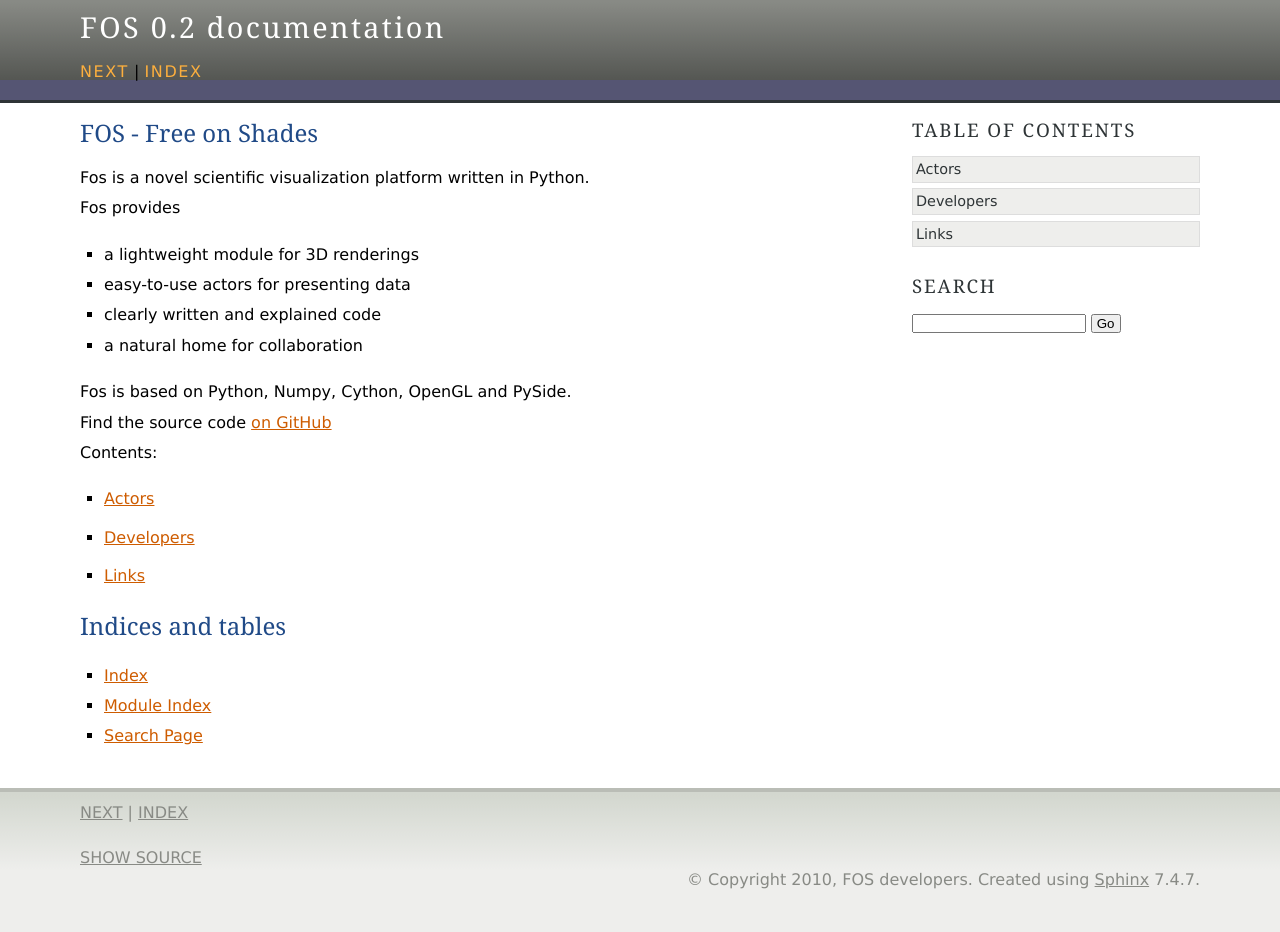
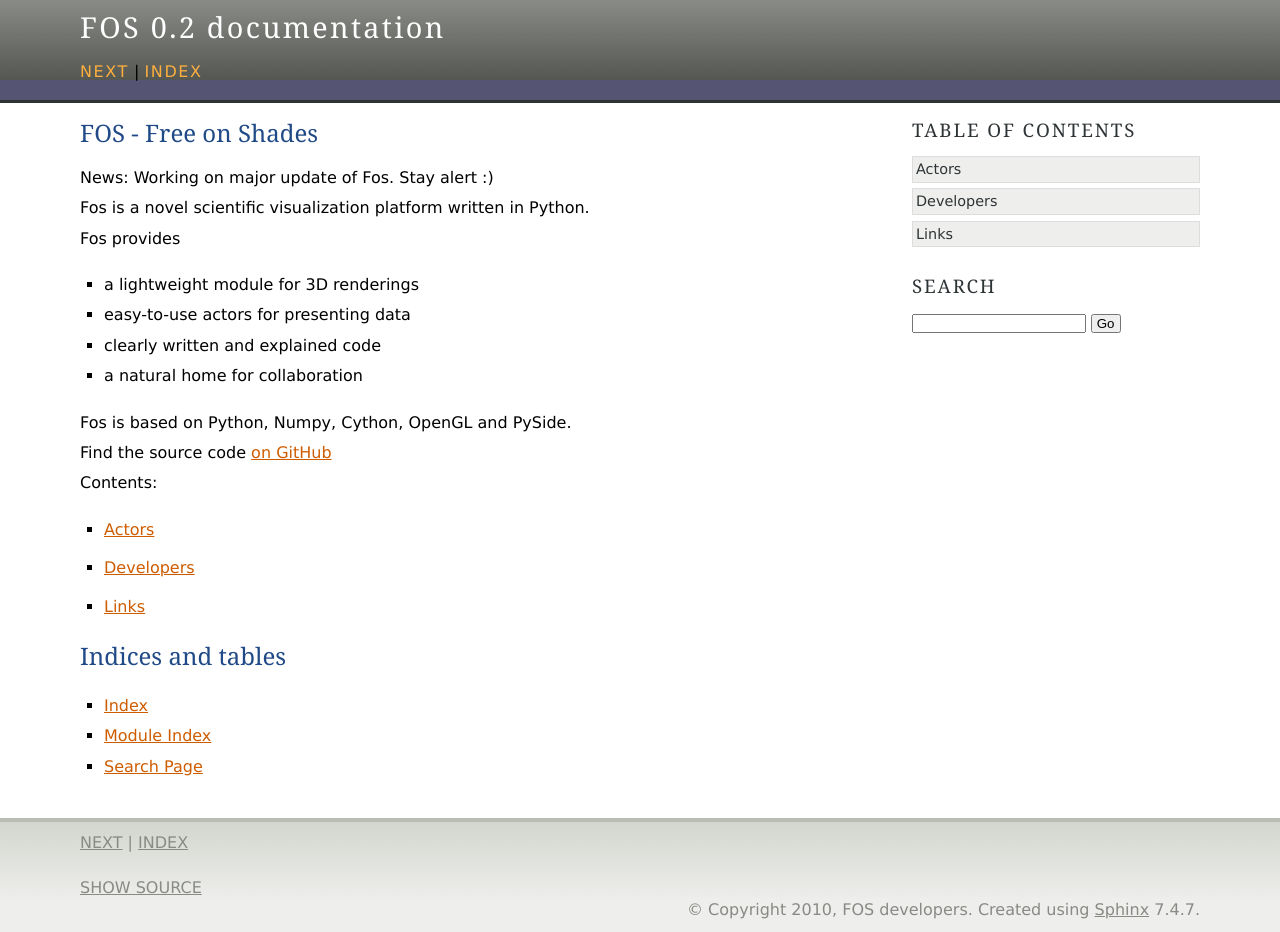
Before and after one commit to fos/fos, a Sphinx documentation site: the page built from docs/index.rst, in a window 1280 px wide. Built offline with Sphinx 7.4.7, drawn with Linux system fonts in a browser that asks for light colours; before the commit the page ends 901 px from its top, so only the background shows below that.

Commit message:
DOC update

```diff
--- a/docs/index.rst
+++ b/docs/index.rst
@@ -5,6 +5,7 @@
 
 FOS - Free on Shades
 ======================
+News: Working on major update of Fos. Stay alert :)
 
 Fos is a novel scientific visualization platform written in Python.
 
```
